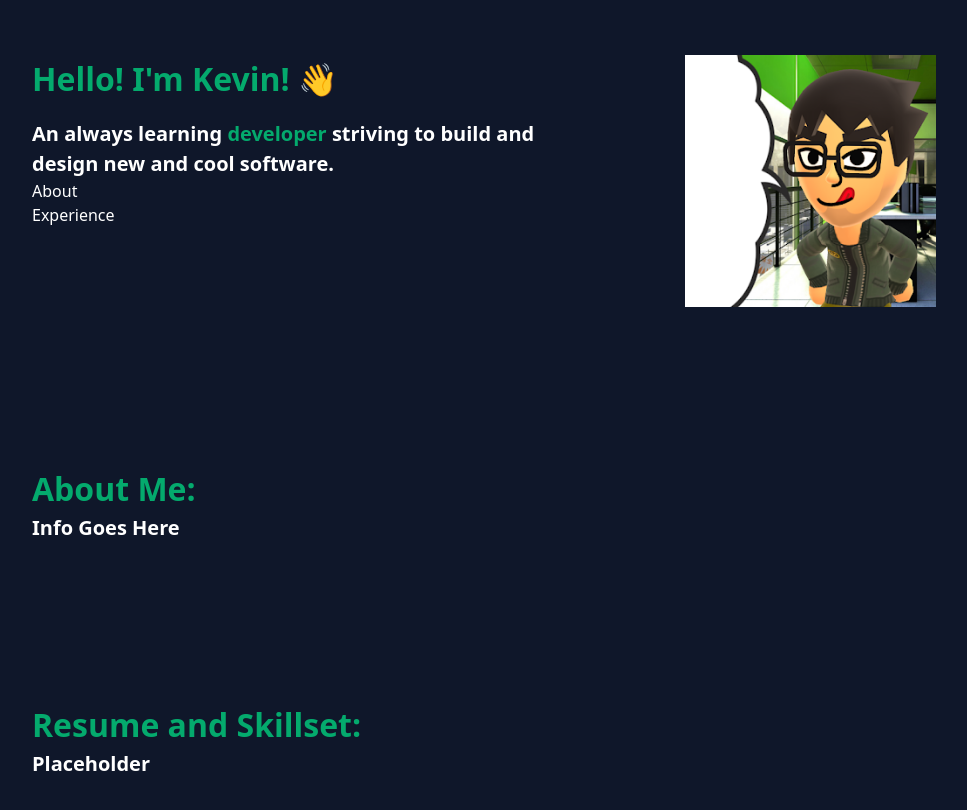
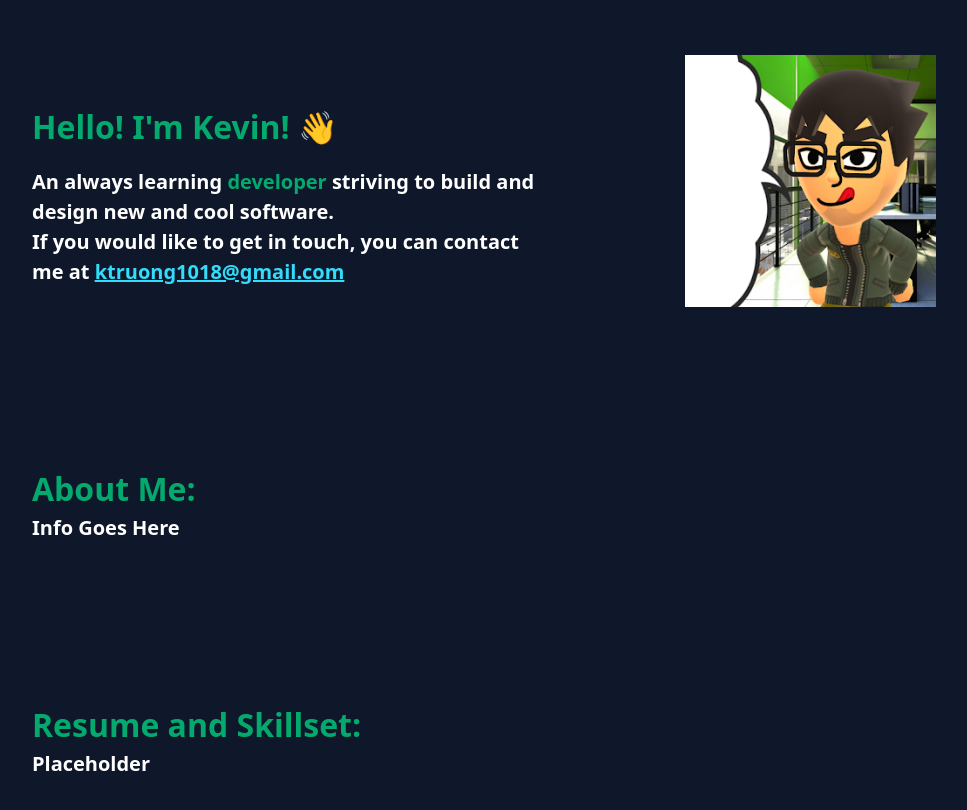
Before and after one commit to Axonn1018/personal-portfolio, an Angular app: page / in a window 1280 px wide. Shown: the top 810 px of the page, without its empty margins (93-1060 px from the left). Built offline with nearby package versions, Linux system fonts and the light colour scheme.

Commit message:
Email added

```diff
--- a/src/app/homepage/homepage.component.html
+++ b/src/app/homepage/homepage.component.html
@@ -1,13 +1,13 @@
 <div class="container">
     <div class="row">
         <div class="col-sm-6">
+            <br><br>
             <div class="green-bold">
                 <p>Hello! I'm Kevin! 👋 </p>
             </div>
                 <span class="main-text">An always learning <span class="green-text">developer </span>striving to build and design new and cool software.</span>
                 <br>
-                About<br>
-                Experience<br>
+                <span class="main-text">If you would like to get in touch, you can contact me at <span class="blue-text">ktruong1018@gmail.com</span></span>
         </div>
         <div class="col-sm-6">
             <img src="assets\images\profile.png" class="center">
--- a/src/app/homepage/homepage.component.scss
+++ b/src/app/homepage/homepage.component.scss
@@ -21,6 +21,12 @@
     color:#ffffff;
 }
 
+.blue-text {
+    color:#33dcfa;
+    font-size: 20px;
+    text-decoration: underline;
+}
+
 .container {
     // padding-left: 75x;
     // padding-right: 75px;
```
